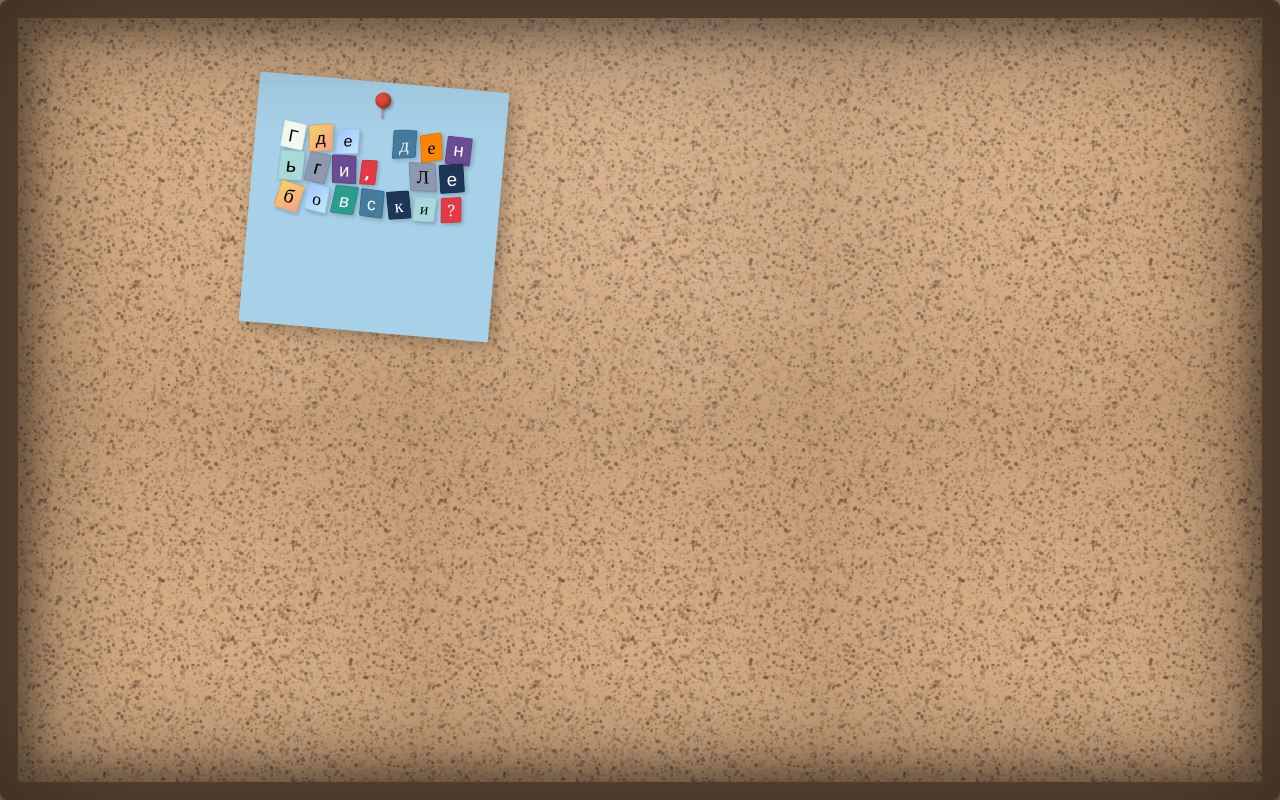
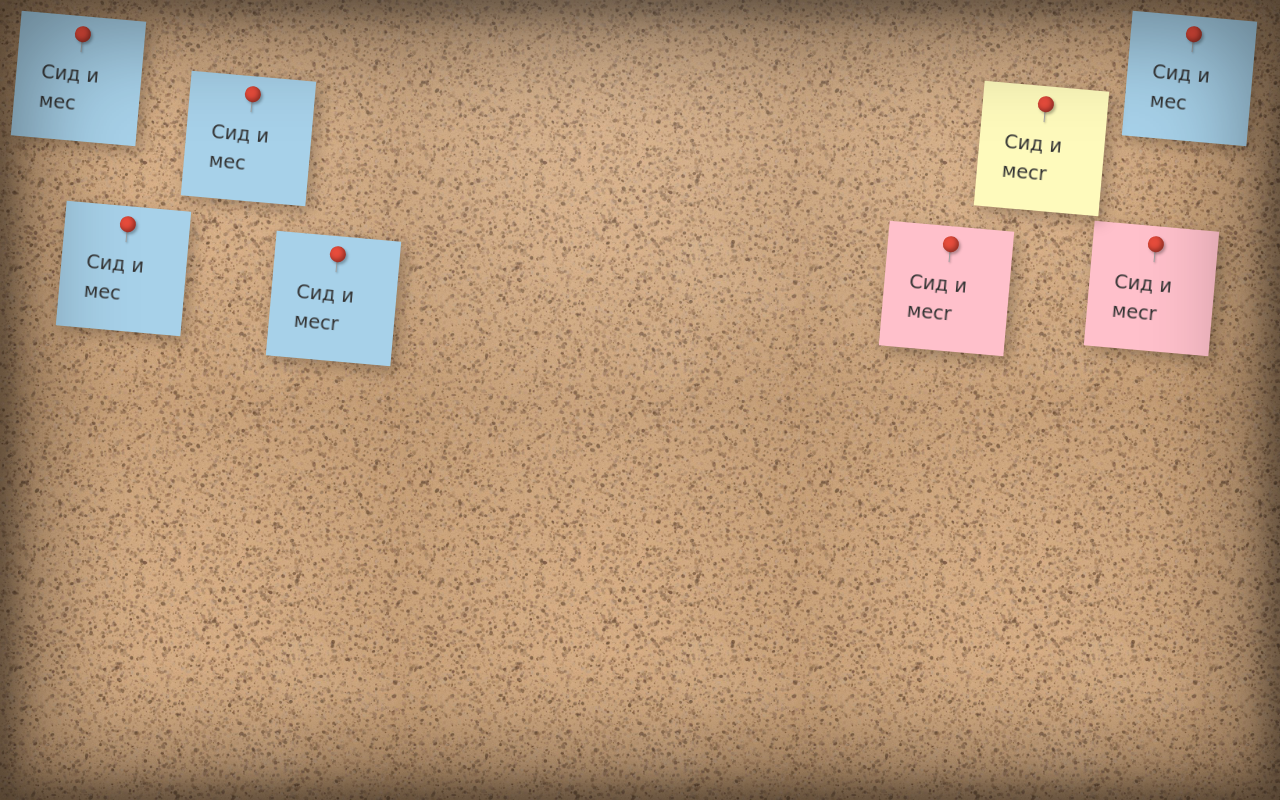
Before and after one commit to v-gulevich/b6-2025, a Next.js app: page / in a window 1280 px wide. Built offline with nearby package versions, Linux system fonts and the light colour scheme.

Commit message:
Enhance device orientation handling with visibility control and user prompt for portrait mode; adjust layout meta tags for better orientation support; modify PostItNote dimensions for improved layout; refine Corkboard padding and border styles; optimize RansomText spacing for better text rendering.

```diff
--- a/app/globals.css
+++ b/app/globals.css
@@ -16,9 +16,38 @@
   --font-mono: var(--font-geist-mono);
 }
 
+/* Device orientation handling */
+@media screen and (orientation: portrait) and (max-width: 768px) {
+  body {
+    visibility: hidden;
+    background-color: black;
+  }
+  html {
+    background-color: black;
+  }
+
+  body::after {
+    content: 'Пожалуйста, поверните устройство в альбомный режим';
+    visibility: visible;
+    position: fixed;
+    top: 45%;
+    font-size: 1.5rem;
+    text-align: center;
+    color: white;
+    background-color: black;
+    z-index: 1000;
+  }
+}
+
+@media screen and (orientation: landscape) {
+  body {
+    visibility: visible;
+  }
+}
+
 body {
   /* background: var(--background); */
-   background-color: #d2a679;
+  background-color: #d2a679;
   color: var(--foreground);
   font-family: Arial, Helvetica, sans-serif;
 }
--- a/app/layout.tsx
+++ b/app/layout.tsx
@@ -31,10 +31,12 @@ export default function RootLayout({
   return (
     <html lang="en">
       <Head>
-        <meta name="viewport" content="width=device-width, initial-scale=1, maximum-scale=1, user-scalable=no, viewport-fit=cover" />
+        <meta name="viewport" content="width=device-width, initial-scale=1, maximum-scale=1, user-scalable=no, viewport-fit=cover, orientation=landscape" />
         <meta name="theme-color" content="#fff" />
         <meta name="apple-mobile-web-app-capable" content="yes" />
         <meta name="apple-mobile-web-app-status-bar-style" content="default" />
+        <meta name="screen-orientation" content="landscape" />
+        <meta name="msapplication-orientation" content="landscape" />
       </Head>
       <body
         className={`${geistSans.variable} ${geistMono.variable} antialiased`}
--- a/app/page.tsx
+++ b/app/page.tsx
@@ -9,9 +9,58 @@ export default function Home() {
         <PostItNote
           color="blue"
           rotation={5}
-          style={{ top: "25%", left: "15%" }}
-        >
-          <RansomText fontSize={18}>Где деньги, Лебовски? </RansomText>
+          style={{ top: "10%" }}
+        >Сид и мес
+          {/* <RansomText fontSize={12}>Сид и мес</RansomText> */}
+        </PostItNote>
+        <PostItNote
+          color="blue"
+          rotation={5}
+          style={{ top: "10%", right: "1%" }}
+        >Сид и мес
+          {/* <RansomText fontSize={12}>Сид и мес</RansomText> */}
+        </PostItNote>
+        <PostItNote
+          color="blue"
+          rotation={5}
+          style={{ top: "60px", left: "170px" }}
+        >Сид и мес
+          {/* <RansomText fontSize={12}>Сид и мес</RansomText> */}
+        </PostItNote>
+        <PostItNote
+          color="blue"
+          rotation={5}
+          style={{ top: "190px", left: "45px" }}
+        >Сид и мес
+          {/* <RansomText fontSize={12}>Сид и мес</RansomText> */}
+        </PostItNote>
+        <PostItNote
+          color="blue"
+          rotation={5}
+          style={{ top: "220px", left: "255px" }}
+        >Сид и месr
+          {/* <RansomText fontSize={12}>Сид и мес</RansomText> */}
+        </PostItNote>
+        <PostItNote
+          color="pink"
+          rotation={5}
+          style={{ top: "210px", right: "255px" }}
+        >Сид и месr
+          {/* <RansomText fontSize={12}>Сид и мес</RansomText> */}
+        </PostItNote>
+        <PostItNote
+          color="pink"
+          rotation={5}
+          style={{ top: "210px", right: "50px" }}
+        >Сид и месr
+          {/* <RansomText fontSize={12}>Сид и мес</RansomText> */}
+        </PostItNote>
+        <PostItNote
+          color="yellow"
+          rotation={5}
+          style={{ top: "70px", right: "160px" }}
+        >Сид и месr
+          {/* <RansomText fontSize={12}>Сид и мес</RansomText> */}
         </PostItNote>
       </ProceduralCorkboard>
     </main>
--- a/components/Corkboard.module.css
+++ b/components/Corkboard.module.css
@@ -6,7 +6,7 @@
   position: relative; /* Essential for positioning child elements like the light and content */
   width: 100%;
   min-height: 100vh;
-  padding: 4rem; /* Gives space for notes near the edges */
+  padding: 1rem; /* Gives space for notes near the edges */
   margin: 0 auto;
 
   /*
@@ -19,8 +19,8 @@
   /*
    * A realistic wooden frame created with a thick border and multiple shadows.
   */
-  border: 18px solid #6b4f3a; /* Dark, solid wood color */
-  border-radius: 8px; /* Slightly rounded corners for the frame */
+  /* border: 18px solid #6b4f3a; Dark, solid wood color */
+  /* border-radius: 8px; Slightly rounded corners for the frame */
   box-shadow:
     /* Outer shadow to lift the board off the page */
     0 4px 10px rgba(0, 0, 0, 0.5),
--- a/components/PostItNote.module.css
+++ b/components/PostItNote.module.css
@@ -4,8 +4,8 @@
      on its parent container (the corkboard) using top/left/right/bottom. */
   position: absolute;
 
-  width: 250px;
-  height: 250px;
+  width: calc(250px / 2);
+  height: calc(250px / 2);
 
   /* Give space for the content. Top padding is larger to make room for the pin. */
   padding: 25px;
--- a/components/ProceduralCorkboard.tsx
+++ b/components/ProceduralCorkboard.tsx
@@ -17,7 +17,6 @@ const ProceduralCorkboard: React.FC<ProceduralCorkboardProps> = ({ children }) =
   const boardStyle: React.CSSProperties = {
     // Dynamically set the background image
     backgroundImage: isLoading ? 'none' : `url(${backgroundUrl})`,
-    // By generating a smaller, tileable texture, performance is much better.
     backgroundSize: '400px', // The size you want the tile to appear on screen
     backgroundRepeat: 'repeat',
   };
--- a/components/RansomText.tsx
+++ b/components/RansomText.tsx
@@ -38,8 +38,7 @@ const BACKGROUNDS: string[] = [
 const ROT_RANGE = [-10, 10];
 const SKEW_RANGE = [-5, 5];
 const SCALE_RANGE = [0.95, 1.05];
-const SIZE_RANGE = [24, 28];
-const SPACE_WIDTH_EM = 1.5;
+const SPACE_WIDTH_EM = 0.5;
 
 function randInRange([min, max]: number[]): number {
   return Math.random() * (max - min) + min;
```
